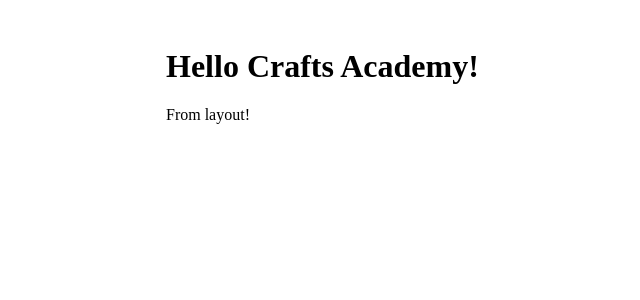
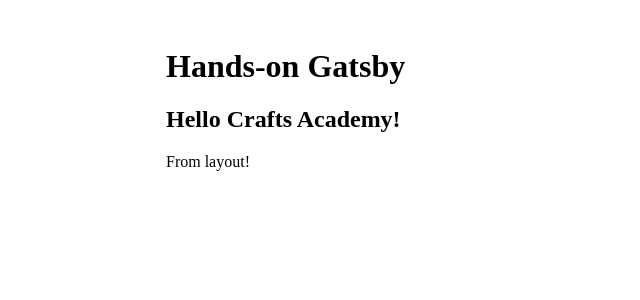
Before and after one commit to miliare/gatsby-hands-on, a Gatsby app: page / in a window 1280 px wide. Shown: the top 300 px of the page, without its empty margins (149-789 px from the left). Built offline with nearby package versions, Linux system fonts and the light colour scheme.

Commit message:
add layout title

```diff
--- a/src/components/layout.js
+++ b/src/components/layout.js
@@ -4,6 +4,7 @@
   render() {
     return (
       <div style={{ margin: `3rem auto`, maxWidth: 650, padding: `0 1rem` }}>
+        <h1>Hands-on Gatsby</h1>
         {this.props.children}
       </div>
     );
--- a/src/pages/index.js
+++ b/src/pages/index.js
@@ -4,7 +4,7 @@
 
 export default () => (
   <Layout>
-    <h1>Hello Crafts Academy!</h1>
+    <h2>Hello Crafts Academy!</h2>
     <p>
       From layout!
     </p>
```
